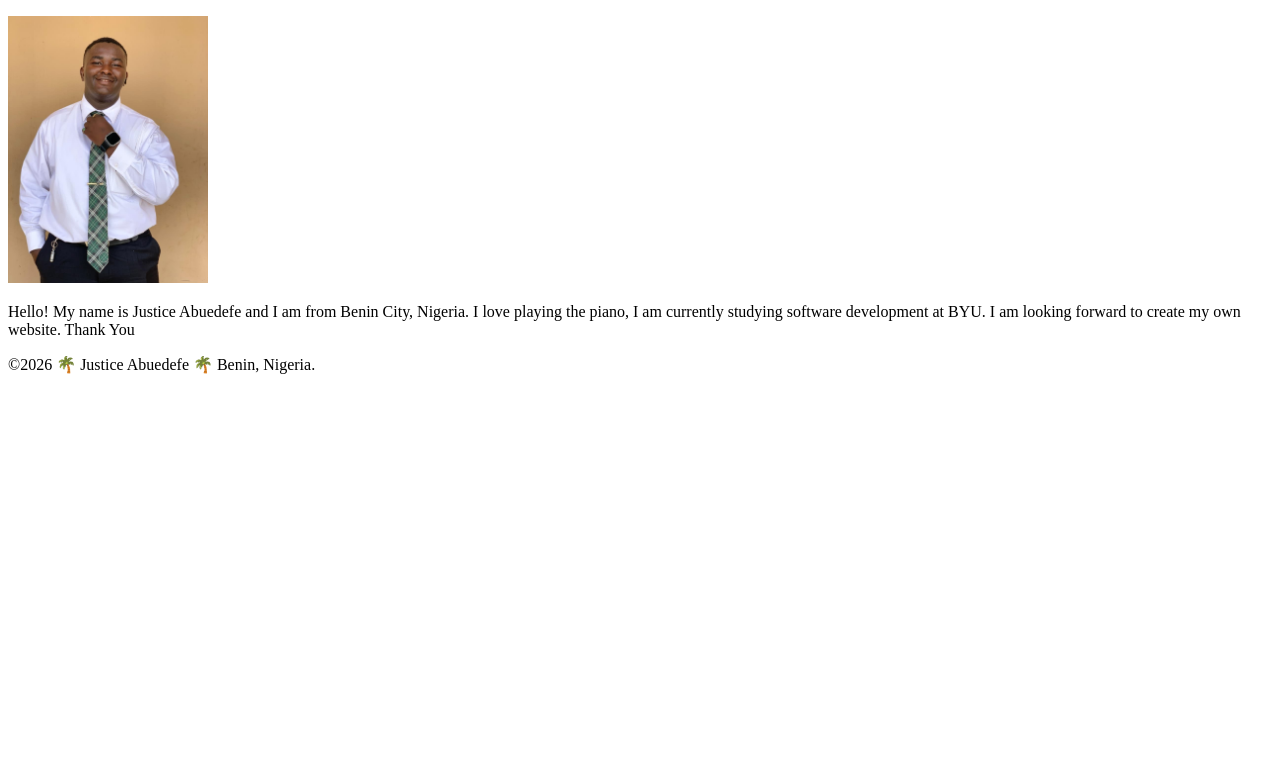
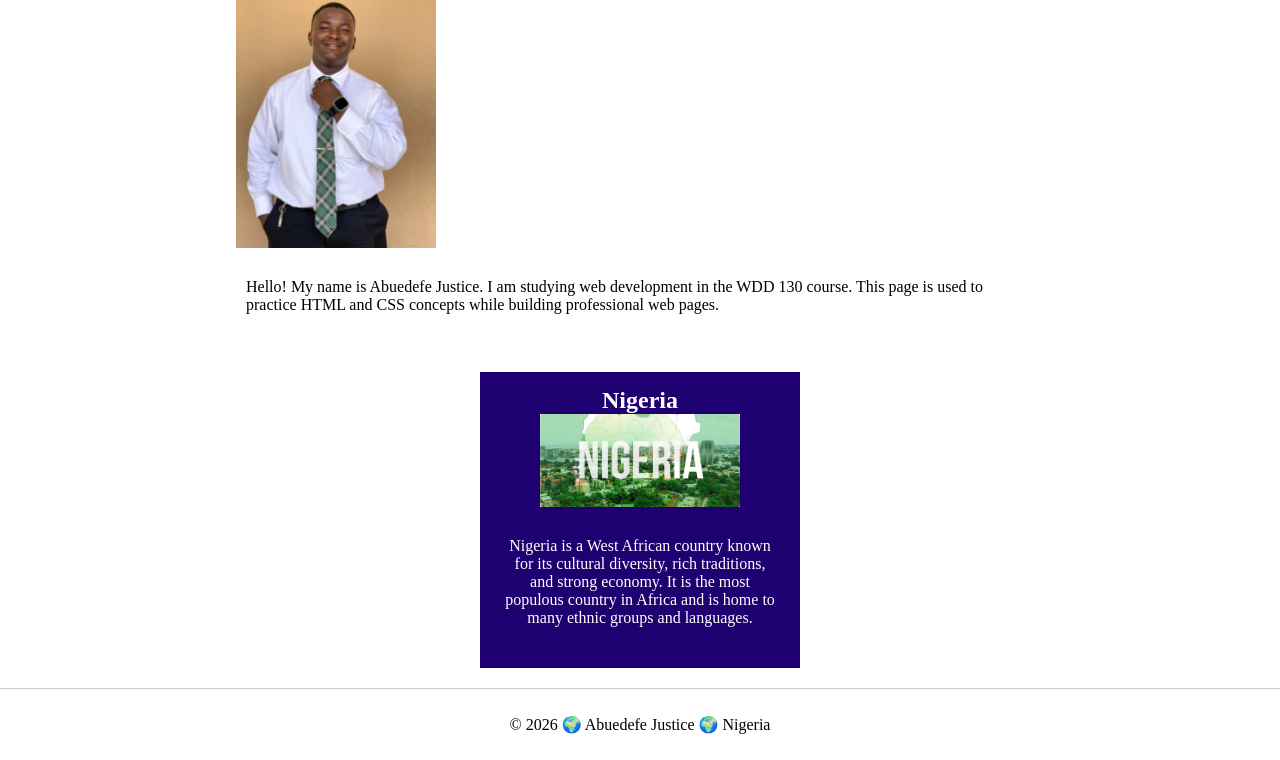
Before and after one commit to Justiceabuedefe/wdd130, a plain HTML site: page index.html in a window 1280 px wide. Shown: the part 90-850 px from the top of the page. Before the commit the page ends 800 px from the top, so only its background shows below. Drawn offline with Linux system fonts and the light colour scheme.

Commit message:
week 2 assignment

```diff
--- a/index.html
+++ b/index.html
@@ -3,27 +3,52 @@
 
 <head>
     <meta charset="UTF-8">
-    <meta name="viewport" content="width=device-width, initial-scale=1.0">
-    <title>Justice Abuedefe| WDD 130</title>
+    <title>WDD 130 | Abuedefe Justice</title>
+
+    <!-- Meta elements -->
+    <meta name="description"
+      content="Abuedefe Justice WDD130 course homepage showcasing web development learning activities and assignments.">
+    <meta name="author" content="Abuedefe Justice">
+
+    <link rel="stylesheet" href="styles/styles.css">
 </head>
 
 <body>
     <header>
         <nav>
             <a href="#">Home</a>
-            <a href="wwr">Rafting Website</a>
+            <a href="#">About</a>
+            <a href="#">Contact</a>
         </nav>
     </header>
+
     <main>
-        <h1>Justice Abuedefe | WDD 130</h1>
-        <img src="./profile.jpg" alt="Hello My Name Is Justice Abuedefe" width="200">
-        <p>Hello! My name is Justice Abuedefe and I am from Benin City,
-            Nigeria. I love playing the piano,
-            I am currently studying software development at BYU.
-            I am looking forward to create my own website. Thank You</p>
+        <h1>Abuedefe Justice | WDD 130</h1>
+
+        <img src="profile.jpg" alt="Profile photo of Abuedefe Justice" width="200">
+
+        <p>
+            Hello! My name is Abuedefe Justice. I am studying web development in the WDD 130
+            course. This page is used to practice HTML and CSS concepts while building
+            professional web pages.
+        </p>
     </main>
+
+    <!-- ASIDE SECTION -->
+    <aside>
+        <h2>Nigeria</h2>
+
+        <img src="histnigeria.jpg" alt="Image Display of Nigeria" width="200">
+
+        <p>
+            Nigeria is a West African country known for its cultural diversity, rich traditions,
+            and strong economy. It is the most populous country in Africa and is home to many
+            ethnic groups and languages.
+        </p>
+    </aside>
+
     <footer>
-        <p>©2026 🌴 Justice Abuedefe 🌴 Benin, Nigeria.</p>
+        <p>© 2026 🌍 Abuedefe Justice 🌍 Nigeria</p>
     </footer>
 </body>
 
--- a/styles/styles.css
+++ b/styles/styles.css
@@ -0,0 +1,60 @@
+/* Reset spacing */
+* {
+    margin: 0;
+    padding: 0;
+    box-sizing: border-box;
+}
+
+/* Main content */
+main {
+    max-width: 840px;
+    margin: 0 auto;
+    padding: 1rem;
+}
+
+/* Profile image inside main */
+main img {
+    width: 150px;
+    height: auto;
+}
+
+/* Paragraph styling */
+p {
+    padding: 0;
+    margin: 1rem 0;
+}
+
+/* Aside styling */
+aside {
+    width: 20rem;
+    margin: 1rem auto;
+    border: 1px solid rgb(red, green, blue) #c20000;
+    padding: 15px;
+    background-color: #1e0070;
+    color: #ffffff;
+    text-align: center;
+}
+
+/* Aside image */
+aside img {
+    width: 200px;
+    height: auto;
+}
+
+/* Main Image */
+main img {
+    width: 200px;
+    height: auto;
+}
+
+/* padding */
+p {
+    padding: 10px;
+}
+
+/* Footer styling */
+footer {
+    margin-top: 20px;
+    border-top: 1px solid #ccc;
+    text-align: center;
+}
```
Also changed, not shown: index  .html (deleted, +0 -27 lines), week02/box-model.html (+11 -3 lines), week02/styles/box-model.css (+9 -10 lines), histnigeria.jpg (added).
